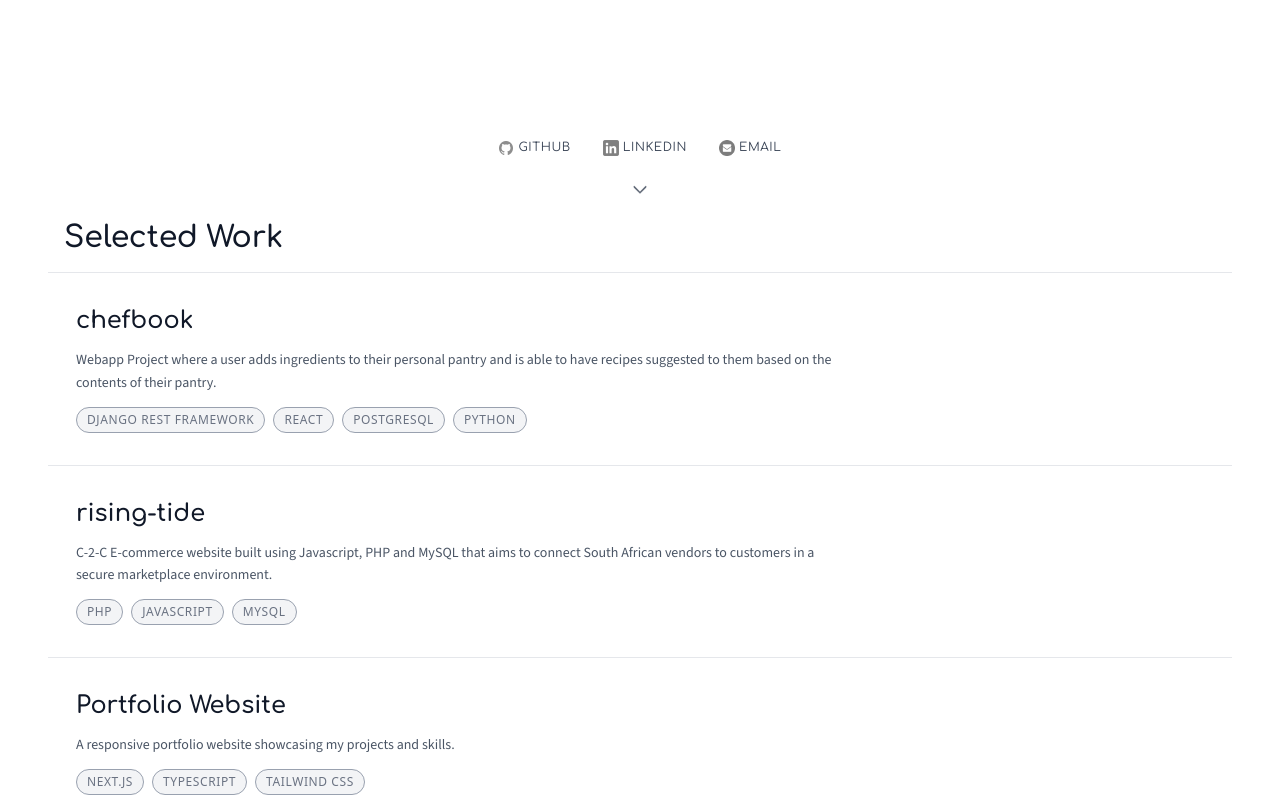
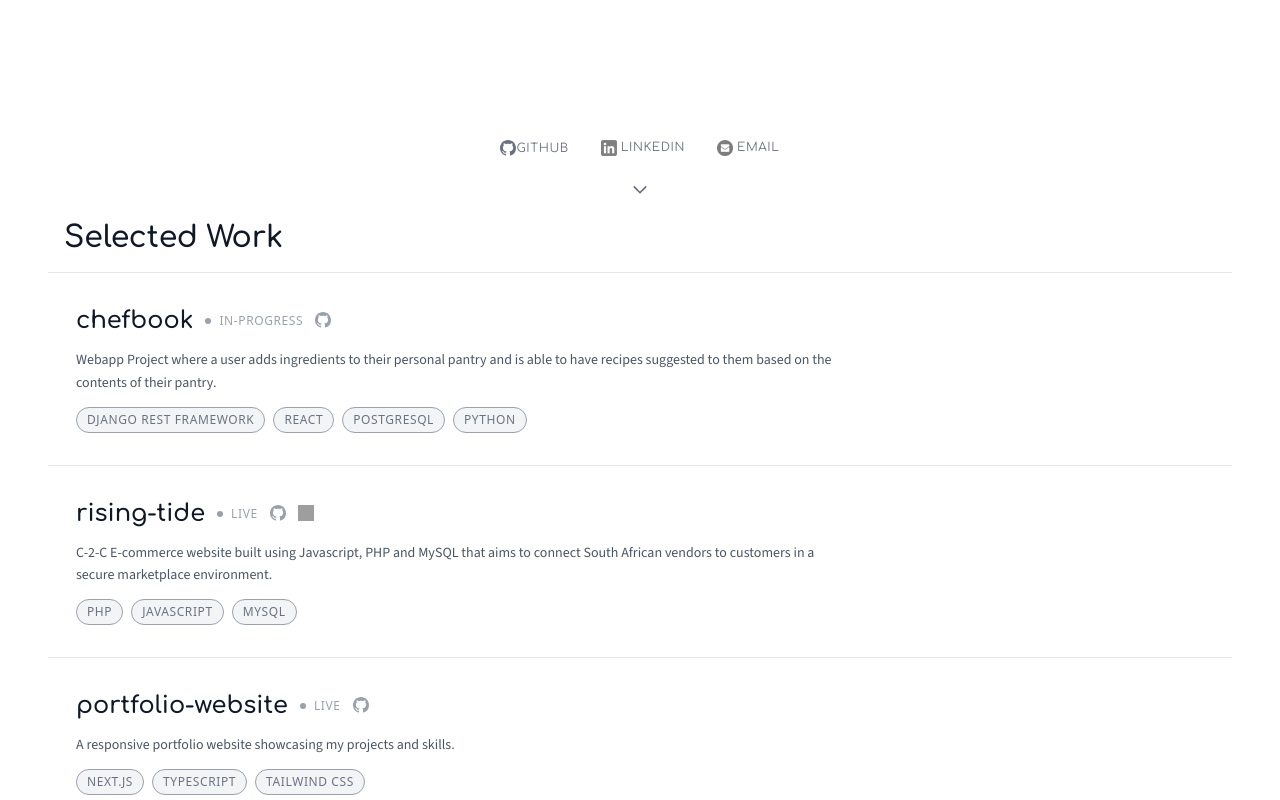
Before and after one commit to Noah-Rothschild/portfolio, a Next.js app: page / in a window 1280 px wide. Shown: the part 580-1380 px from the top of the page. Built offline with nearby package versions, Linux system fonts and the light colour scheme; grey boxes are pictures that could not be loaded.

Commit message:
Added SVG replacement for tech icons to prepare for darkmode feature

```diff
--- a/src/app/page.tsx
+++ b/src/app/page.tsx
@@ -25,13 +25,16 @@
 
           <div className={`absolute bottom-4 left-0 right-0 flex items-center justify-center gap-2 transition-opacity duration-400 ${scrolled ? "opacity-0 pointer-events-none" : "opacity-100"}`}>
             <div className="absolute bottom-12 left-0 right-0 flex items-center justify-center gap-8">
-              <a href="https://github.com/Noah-Rothschild" target="_blank" rel="noopener noreferrer" className="font-comfortaa text-xs uppercase tracking-wider text-gray-700 hover:text-gray-900 transition-colors duration-200"> <img src="/images/github.png" alt="GitHub Icon" className="inline-block w-4 h-4 mr-1" />
+              <a href="https://github.com/Noah-Rothschild" target="_blank" rel="noopener noreferrer" className="font-comfortaa text-xs uppercase tracking-wider text-gray-500 inline-flex hover:text-gray-900 transition-colors duration-200">
+                    <svg className="w-4 h-4" viewBox="0 0 24 24" fill="currentColor">
+                        <path d="M12 0C5.37 0 0 5.37 0 12c0 5.31 3.435 9.795 8.205 11.385.6.105.825-.255.825-.57 0-.285-.015-1.23-.015-2.235-3.015.555-3.795-.735-4.035-1.41-.135-.345-.72-1.41-1.23-1.695-.42-.225-1.02-.78-.015-.795.945-.015 1.62.87 1.845 1.23 1.08 1.815 2.805 1.305 3.495.99.105-.78.42-1.305.765-1.605-2.67-.3-5.46-1.335-5.46-5.925 0-1.305.465-2.385 1.23-3.225-.12-.3-.54-1.53.12-3.18 0 0 1.005-.315 3.3 1.23.96-.27 1.98-.405 3-.405s2.04.135 3 .405c2.295-1.56 3.3-1.23 3.3-1.23.66 1.65.24 2.88.12 3.18.765.84 1.23 1.905 1.23 3.225 0 4.605-2.805 5.625-5.475 5.925.435.375.81 1.095.81 2.22 0 1.605-.015 2.895-.015 3.3 0 .315.225.69.825.57A12.02 12.02 0 0024 12c0-6.63-5.37-12-12-12z" />
+                    </svg>
                 GitHub
               </a>
-              <a href="https://www.linkedin.com/in/noah-rothschild-095270202/" target="_blank" rel="noopener noreferrer" className="font-comfortaa text-xs uppercase tracking-wider text-gray-700 hover:text-gray-900 transition-colors duration-200"> <img src="/images/linkedin.png" alt="LinkedIn Icon" className="inline-block w-4 h-4 mr-1" />
+              <a href="https://www.linkedin.com/in/noah-rothschild-095270202/" target="_blank" rel="noopener noreferrer" className="font-comfortaa text-xs uppercase tracking-wider text-gray-500 hover:text-gray-900 transition-colors duration-200"> <img src="/images/linkedin.png" alt="LinkedIn Icon" className="inline-block w-4 h-4 mr-1" />
                 LinkedIn
               </a>
-              <a href="mailto:nprothschild@gmail.com" className="font-comfortaa text-xs uppercase tracking-wider text-gray-700 hover:text-gray-900 transition-colors duration-200"> <img src="/images/email.png" alt="Email Icon" className="inline-block w-4 h-4 mr-1" />
+              <a href="mailto:nprothschild@gmail.com" className="font-comfortaa text-xs uppercase tracking-wider text-gray-500 hover:text-gray-900 transition-colors duration-200"> <img src="/images/email.png" alt="Email Icon" className="inline-block w-4 h-4 mr-1" />
                 Email
               </a>
             </div>
--- a/src/components/ProjectCard.tsx
+++ b/src/components/ProjectCard.tsx
@@ -11,9 +11,30 @@
         <Link
         href={`/projects/${project.slug}`}
         className="group flex flex-col gap-3 py-8 border-t border-gray-200 hover:bg-gray-50 transition-colors duration-300 -mx-4 px-7">
-        <h3 className="font-comfortaa text-2xl font-semibold text-gray-900 group-hover:text-gray-700 transition-colors duration-200">
-            {project.title}
-        </h3>
+        <div className="flex items-baseline gap-3">
+            <h3 className="font-comfortaa text-2xl font-semibold text-gray-900 group-hover:text-gray-700 transition-colors duration-200">
+                {project.title}
+            </h3>
+
+            <span className="flex items-center gap-2 text-xs uppercase tracking-wider text-gray-400 -translate-y-1">
+                <span className="w-1.5 h-1.5 rounded-full bg-gray-400"></span>
+                {project.status}
+            </span>
+
+            {project.githubUrl && (
+                <a href={project.githubUrl} target="_blank" rel="noopener noreferrer" onClick={(e) => e.stopPropagation()} className="text-gray-400 hover:text-gray-900 transition-colors duration-200">
+                    <svg className="w-4 h-4" viewBox="0 0 24 24" fill="currentColor">
+                        <path d="M12 0C5.37 0 0 5.37 0 12c0 5.31 3.435 9.795 8.205 11.385.6.105.825-.255.825-.57 0-.285-.015-1.23-.015-2.235-3.015.555-3.795-.735-4.035-1.41-.135-.345-.72-1.41-1.23-1.695-.42-.225-1.02-.78-.015-.795.945-.015 1.62.87 1.845 1.23 1.08 1.815 2.805 1.305 3.495.99.105-.78.42-1.305.765-1.605-2.67-.3-5.46-1.335-5.46-5.925 0-1.305.465-2.385 1.23-3.225-.12-.3-.54-1.53.12-3.18 0 0 1.005-.315 3.3 1.23.96-.27 1.98-.405 3-.405s2.04.135 3 .405c2.295-1.56 3.3-1.23 3.3-1.23.66 1.65.24 2.88.12 3.18.765.84 1.23 1.905 1.23 3.225 0 4.605-2.805 5.625-5.475 5.925.435.375.81 1.095.81 2.22 0 1.605-.015 2.895-.015 3.3 0 .315.225.69.825.57A12.02 12.02 0 0024 12c0-6.63-5.37-12-12-12z" />
+                    </svg>
+                </a>
+            )}
+            {project.liveUrl && (
+                <a href={project.liveUrl} target="_blank" rel="noopener noreferrer" onClick={(e) => e.stopPropagation()} className="text-gray-400 hover:text-gray-900 transition-colors duration-200">
+                <img src="/images/website.png" alt="Live Site" className="w-4 h-4" />
+                </a>
+            )}
+        </div>
+
 
         <p className="font-source-sans text-sm text-gray-600 leading-relaxed max-w-3xl">
             {project.description}
--- a/src/data/projects.ts
+++ b/src/data/projects.ts
@@ -24,7 +24,7 @@
     },
 
     {
-        title: "Portfolio Website",
+        title: "portfolio-website",
         description: "A responsive portfolio website showcasing my projects and skills.",
         slug: "portfolio-website",
         techStack: ["Next.js", "TypeScript", "Tailwind CSS"],
@@ -35,9 +35,10 @@
     },
 
     {
-        title: "tourism-safety app",
+        title: "tourism-safety-app",
         description: "Location-based system that provides crowd-sourced safety information about Cape Town aimed at increasing tourism safety within the city.",
         slug: "tourism-safety-app",
+        techStack: ["React Native", "Express", "Firebase"],
         status: "in-progress",
         liveUrl: "",
         githubUrl: "",
```
